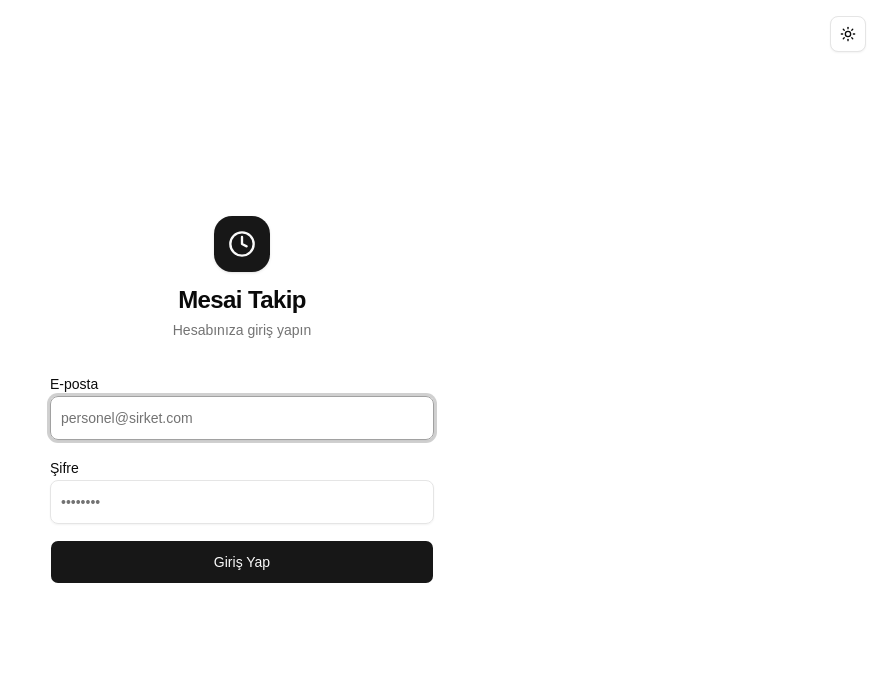
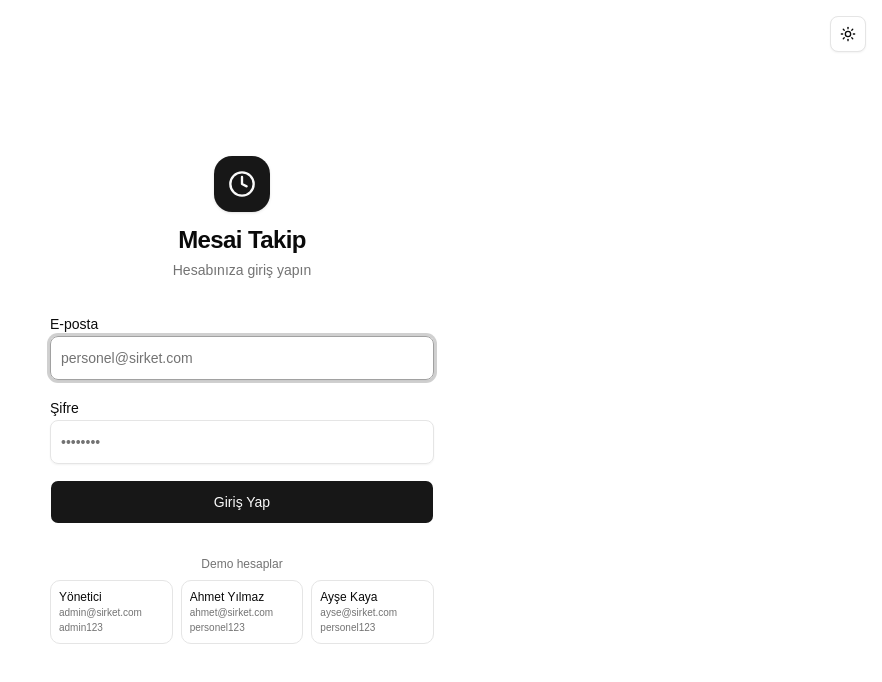
Before and after one commit to tolgabayrakdev/mesai-takip-proje, a React (Vite) app in the folder frontend/: page /sign-in in a window 1280 px wide. Shown: the top 682 px of the page, without its empty margins (398-1280 px from the left). Built offline with nearby package versions, Linux system fonts and the light colour scheme; no server answers.

Commit message:
feat: demo users added

```diff
--- a/frontend/src/pages/auth/sign-in.tsx
+++ b/frontend/src/pages/auth/sign-in.tsx
@@ -6,6 +6,12 @@ import { ModeToggle } from "@/components/mode-toggle";
 import { API_URL } from "@/lib/config";
 import { toast } from "sonner";
 import { Clock } from "lucide-react";
+
+const DEMO_USERS = [
+  { label: "Yönetici", email: "admin@sirket.com", password: "admin123" },
+  { label: "Ahmet Yılmaz", email: "ahmet@sirket.com", password: "personel123" },
+  { label: "Ayşe Kaya", email: "ayse@sirket.com", password: "personel123" },
+];
 
 export default function SignIn() {
   const [email, setEmail] = useState("");
@@ -95,6 +101,24 @@ export default function SignIn() {
             {loading ? "Giriş yapılıyor..." : "Giriş Yap"}
           </Button>
         </form>
+
+        <div className="space-y-2">
+          <p className="text-muted-foreground text-center text-xs">Demo hesaplar</p>
+          <div className="grid grid-cols-3 gap-2">
+            {DEMO_USERS.map((u) => (
+              <button
+                key={u.email}
+                type="button"
+                onClick={() => { setEmail(u.email); setPassword(u.password); }}
+                className="border-border hover:bg-muted rounded-lg border px-2 py-2 text-left transition-colors"
+              >
+                <p className="text-foreground truncate text-xs font-medium">{u.label}</p>
+                <p className="text-muted-foreground truncate text-[10px]">{u.email}</p>
+                <p className="text-muted-foreground text-[10px]">{u.password}</p>
+              </button>
+            ))}
+          </div>
+        </div>
       </div>
     </div>
   );
```
